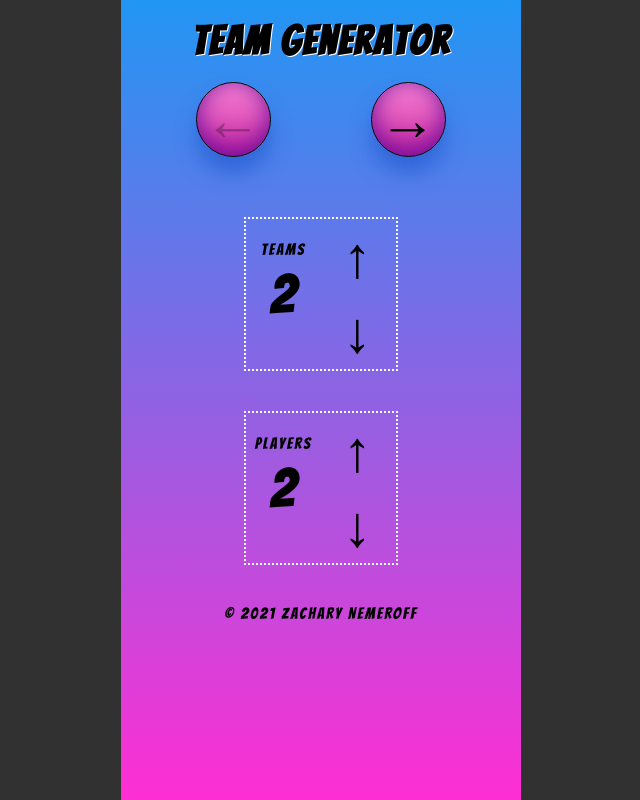
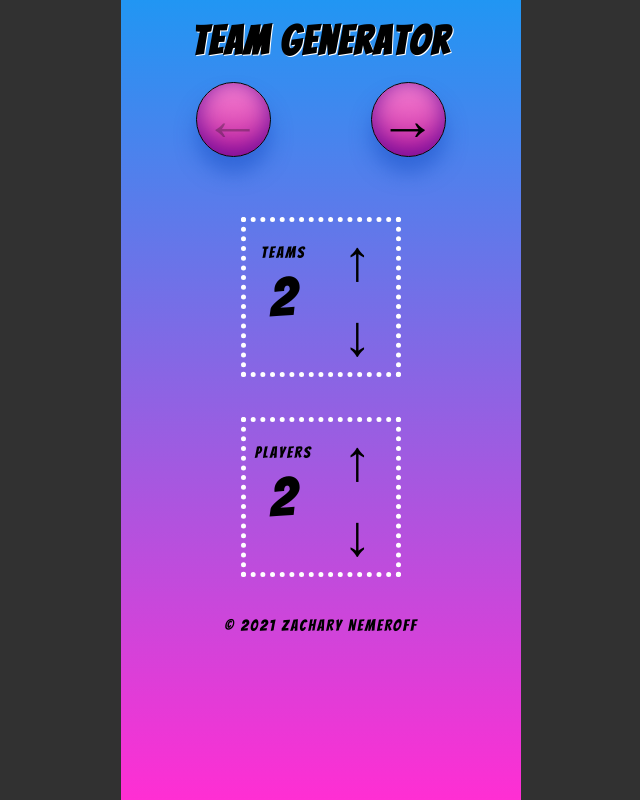
Before and after one commit to ZaneMeroff/team_gen, a Vue app: page / in a window 1280 px wide. Shown: the whole page, without its empty margins (319-959 px from the left). Built offline with nearby package versions, Linux system fonts and the light colour scheme.

Commit message:
Refactor CSS in NumPickerIndex.vue

```diff
--- a/src/components/NumPicker/NumPickerIndex.vue
+++ b/src/components/NumPicker/NumPickerIndex.vue
@@ -1,5 +1,5 @@
 <template>
-  <section class="npi-perimeter-container">
+  <div class="npi-perimeter-container">
 
     <NumPickerNumDisplay
       :number="pickerType === 'teams' ? teamNum : playerNum"
@@ -17,7 +17,7 @@
       />
     </div>
 
-  </section>
+  </div>
 </template>
 
 <script>
@@ -61,7 +61,7 @@
   .npi-perimeter-container {
     height: 150px;
     width: 150px;
-    border: 2px dotted #FFF;
+    border: 5px dotted #FFF;
     display: flex;
     margin: 20px;
   }
@@ -69,4 +69,5 @@
   .arrow-btn-container {
     display: block;
   }
+
 </style>
```
